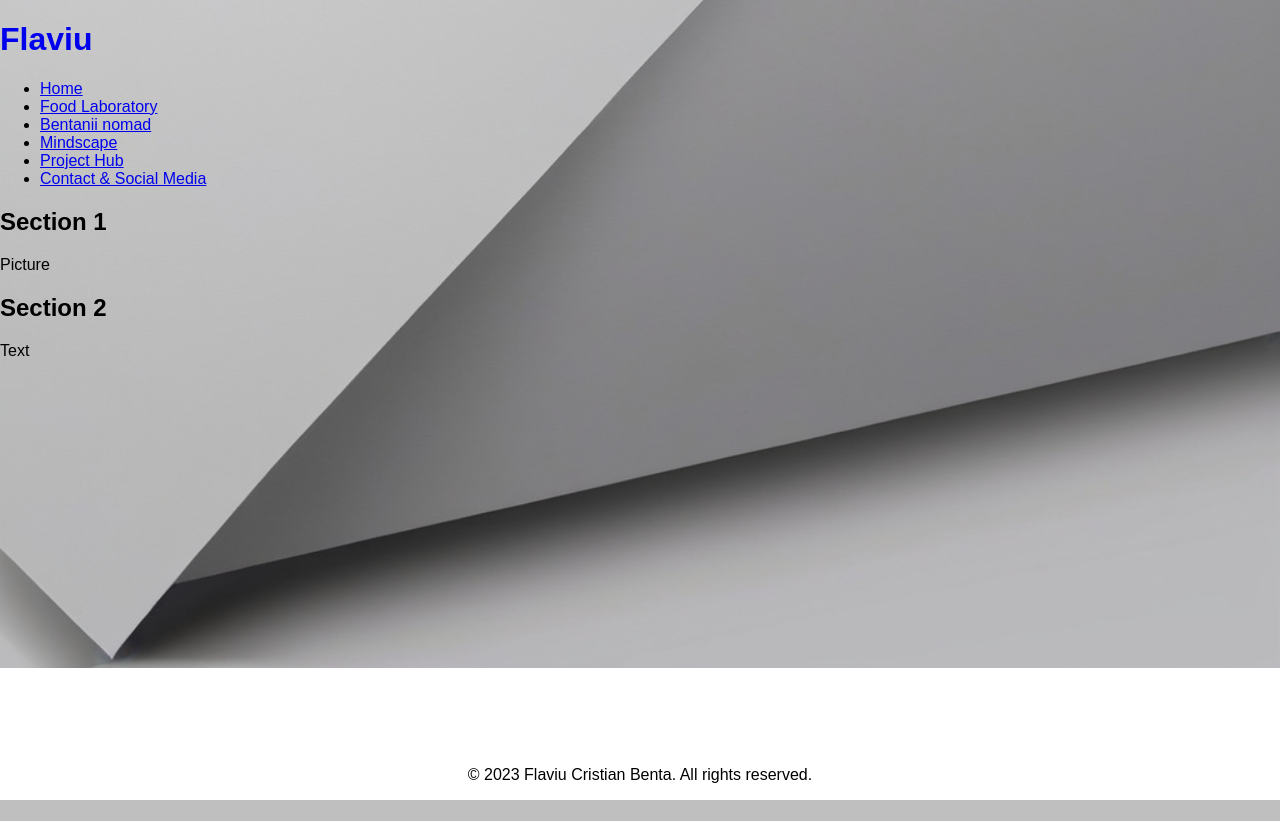
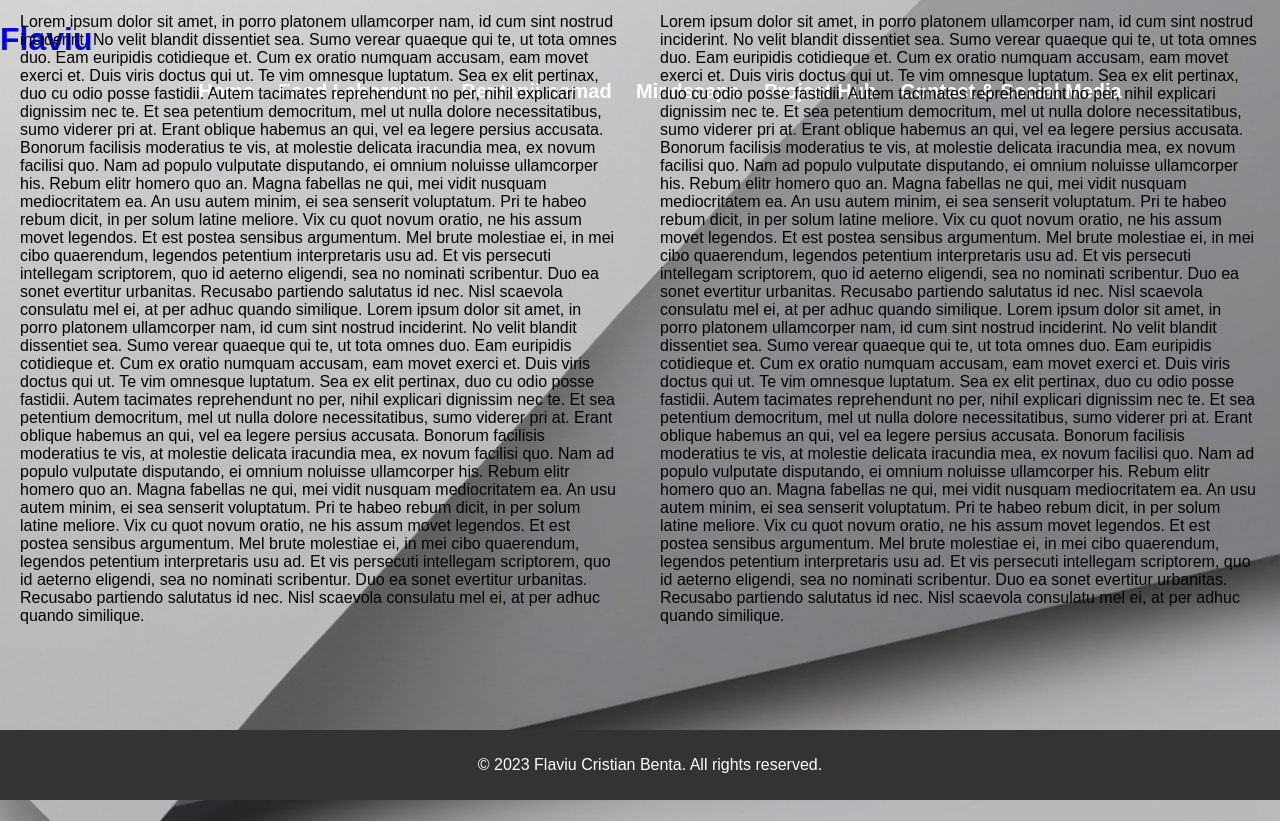
Before and after one commit to FlaviuCristian/flaviubenta.com, a PHP site: page / in a window 1280 px wide. Before the commit the page ends 800 px from the top, so only its background shows below. Run offline with PHP 8.4, Linux system fonts and the light colour scheme.

Commit message:
index update

```diff
--- a/index.html
+++ b/index.html
@@ -4,41 +4,74 @@
 <head>
     <meta charset="UTF-8">
     <meta name="viewport" content="width=device-width, initial-scale=1.0">
-    <title>Flaviu</title>
+    <title>Flaviu - Foodie, Food Laboratory Enthusiast, and Mindscape Explorer</title>
+    <meta name="description" content="Flaviu is a passionate foodie, gardening, food laboratory enthusiast, and mindscape explorer.
+    Learn more about his culinary adventures, innovative recipes, and introspective thoughts on life.">
     <link rel="stylesheet" href="style.css">
     <script src="script.js" defer></script>
+    <script type="application/ld+json">
+        {
+            "@context": "https://schema.org",
+            "@type": "Person",
+            "name": "Flaviu Cristian Benta",
+            "occupation": "Foodie, Food Laboratory Enthusiast, and Mindscape Explorer",
+            "website": "https://flaviubenta.com/"
+        }
+    </script>
 </head>
+
 
 <body>
 
     <header>
-        <h1><a href="index.html" class="link-without-underline">Flaviu</a></h1>
-        <nav class="mainmenu">
+        <h1><a href="index.html" class="header-link">Flaviu</a></h1>
+        <nav class="main-menu">
             <ul>
                 <li><a href="https://flaviubenta.com/">Home</a></li>
                 <li><a href="#">Food Laboratory</a></li>
-                <li><a href="https://instagram.com/bentaniinomad?igshid=MzMyNGUyNmU2YQ==" target="_blank">Bentanii nomad</a></li>
+                <li><a href="https://instagram.com/bentaniinomad?igshid=MzMyNGUyNmU2YQ==" target="_blank" rel="noopener noreferrer">Bentanii nomad</a></li>
                 <li><a href="#">Mindscape</a></li>
                 <li><a href="https://flaviucristian.github.io" target="_blank">Project Hub</a></li>
-                <li><a href="#">Contact & Social Media</a></li>
+                <li><a href="#">Contact &amp; Social Media</a></li>
 
             </ul>
         </nav>
     </header>
 
     <main>
-        <section>
+        <div class="section1">
             <h2>Section 1</h2>
-            <p>Picture</p>
-        </section>
-
-        <section>
+            <p>Lorem ipsum dolor sit amet, in porro platonem ullamcorper nam, id cum sint nostrud inciderint. No velit blandit dissentiet sea. Sumo verear quaeque qui te, ut tota omnes duo. Eam euripidis cotidieque et. Cum ex oratio numquam accusam, eam
+                movet exerci et. Duis viris doctus qui ut. Te vim omnesque luptatum. Sea ex elit pertinax, duo cu odio posse fastidii. Autem tacimates reprehendunt no per, nihil explicari dignissim nec te. Et sea petentium democritum, mel ut nulla dolore
+                necessitatibus, sumo viderer pri at. Erant oblique habemus an qui, vel ea legere persius accusata. Bonorum facilisis moderatius te vis, at molestie delicata iracundia mea, ex novum facilisi quo. Nam ad populo vulputate disputando, ei omnium
+                noluisse ullamcorper his. Rebum elitr homero quo an. Magna fabellas ne qui, mei vidit nusquam mediocritatem ea. An usu autem minim, ei sea senserit voluptatum. Pri te habeo rebum dicit, in per solum latine meliore. Vix cu quot novum oratio,
+                ne his assum movet legendos. Et est postea sensibus argumentum. Mel brute molestiae ei, in mei cibo quaerendum, legendos petentium interpretaris usu ad. Et vis persecuti intellegam scriptorem, quo id aeterno eligendi, sea no nominati scribentur.
+                Duo ea sonet evertitur urbanitas. Recusabo partiendo salutatus id nec. Nisl scaevola consulatu mel ei, at per adhuc quando similique. Lorem ipsum dolor sit amet, in porro platonem ullamcorper nam, id cum sint nostrud inciderint. No velit
+                blandit dissentiet sea. Sumo verear quaeque qui te, ut tota omnes duo. Eam euripidis cotidieque et. Cum ex oratio numquam accusam, eam movet exerci et. Duis viris doctus qui ut. Te vim omnesque luptatum. Sea ex elit pertinax, duo cu odio
+                posse fastidii. Autem tacimates reprehendunt no per, nihil explicari dignissim nec te. Et sea petentium democritum, mel ut nulla dolore necessitatibus, sumo viderer pri at. Erant oblique habemus an qui, vel ea legere persius accusata.
+                Bonorum facilisis moderatius te vis, at molestie delicata iracundia mea, ex novum facilisi quo. Nam ad populo vulputate disputando, ei omnium noluisse ullamcorper his. Rebum elitr homero quo an. Magna fabellas ne qui, mei vidit nusquam
+                mediocritatem ea. An usu autem minim, ei sea senserit voluptatum. Pri te habeo rebum dicit, in per solum latine meliore. Vix cu quot novum oratio, ne his assum movet legendos. Et est postea sensibus argumentum. Mel brute molestiae ei,
+                in mei cibo quaerendum, legendos petentium interpretaris usu ad. Et vis persecuti intellegam scriptorem, quo id aeterno eligendi, sea no nominati scribentur. Duo ea sonet evertitur urbanitas. Recusabo partiendo salutatus id nec. Nisl scaevola
+                consulatu mel ei, at per adhuc quando similique.</p>
+        </div>
+        <div class="section2">
             <h2>Section 2</h2>
-            <p>Text</p>
-        </section>
+            <p>Lorem ipsum dolor sit amet, in porro platonem ullamcorper nam, id cum sint nostrud inciderint. No velit blandit dissentiet sea. Sumo verear quaeque qui te, ut tota omnes duo. Eam euripidis cotidieque et. Cum ex oratio numquam accusam, eam
+                movet exerci et. Duis viris doctus qui ut. Te vim omnesque luptatum. Sea ex elit pertinax, duo cu odio posse fastidii. Autem tacimates reprehendunt no per, nihil explicari dignissim nec te. Et sea petentium democritum, mel ut nulla dolore
+                necessitatibus, sumo viderer pri at. Erant oblique habemus an qui, vel ea legere persius accusata. Bonorum facilisis moderatius te vis, at molestie delicata iracundia mea, ex novum facilisi quo. Nam ad populo vulputate disputando, ei omnium
+                noluisse ullamcorper his. Rebum elitr homero quo an. Magna fabellas ne qui, mei vidit nusquam mediocritatem ea. An usu autem minim, ei sea senserit voluptatum. Pri te habeo rebum dicit, in per solum latine meliore. Vix cu quot novum oratio,
+                ne his assum movet legendos. Et est postea sensibus argumentum. Mel brute molestiae ei, in mei cibo quaerendum, legendos petentium interpretaris usu ad. Et vis persecuti intellegam scriptorem, quo id aeterno eligendi, sea no nominati scribentur.
+                Duo ea sonet evertitur urbanitas. Recusabo partiendo salutatus id nec. Nisl scaevola consulatu mel ei, at per adhuc quando similique. Lorem ipsum dolor sit amet, in porro platonem ullamcorper nam, id cum sint nostrud inciderint. No velit
+                blandit dissentiet sea. Sumo verear quaeque qui te, ut tota omnes duo. Eam euripidis cotidieque et. Cum ex oratio numquam accusam, eam movet exerci et. Duis viris doctus qui ut. Te vim omnesque luptatum. Sea ex elit pertinax, duo cu odio
+                posse fastidii. Autem tacimates reprehendunt no per, nihil explicari dignissim nec te. Et sea petentium democritum, mel ut nulla dolore necessitatibus, sumo viderer pri at. Erant oblique habemus an qui, vel ea legere persius accusata.
+                Bonorum facilisis moderatius te vis, at molestie delicata iracundia mea, ex novum facilisi quo. Nam ad populo vulputate disputando, ei omnium noluisse ullamcorper his. Rebum elitr homero quo an. Magna fabellas ne qui, mei vidit nusquam
+                mediocritatem ea. An usu autem minim, ei sea senserit voluptatum. Pri te habeo rebum dicit, in per solum latine meliore. Vix cu quot novum oratio, ne his assum movet legendos. Et est postea sensibus argumentum. Mel brute molestiae ei,
+                in mei cibo quaerendum, legendos petentium interpretaris usu ad. Et vis persecuti intellegam scriptorem, quo id aeterno eligendi, sea no nominati scribentur. Duo ea sonet evertitur urbanitas. Recusabo partiendo salutatus id nec. Nisl scaevola
+                consulatu mel ei, at per adhuc quando similique.</p>
+        </div>
     </main>
 
-    <footer style="position: fixed; bottom: 0; width: 100%; text-align: center;">
+    <footer>
         <p>&copy; 2023 Flaviu Cristian Benta. All rights reserved.</p>
     </footer>
 
--- a/style.css
+++ b/style.css
@@ -5,8 +5,76 @@ body {
     background-position: center center;
     margin: 0;
     font-family: Arial, sans-serif;
+    position: relative;
+    min-height: 100vh;
 }
 
-.link-without-underline {
+footer {
+    position: fixed;
+    bottom: 0;
+    width: 100%;
+    text-align: center;
+    background-color: #333;
+    /* Example background color for the footer */
+    color: #fff;
+    /* Example text color for the footer */
+    padding: 10px;
+    /* Example padding for the footer */
+}
+
+.header-link {
     text-decoration: none;
 }
+
+.main-menu {
+    text-align: center;
+    margin: 0% auto 0 auto;
+    list-style: none;
+    padding: 0;
+}
+
+.main-menu {
+    list-style: none;
+    margin: 0;
+    padding: 0;
+    text-align: center;
+}
+
+.main-menu li {
+    display: inline-block;
+    margin-right: 20px;
+}
+
+.main-menu li:last-child {
+    margin-right: 0;
+}
+
+.main-menu a {
+    text-decoration: none;
+    color: #ffffff;
+    font-weight: bold;
+    font-size: 20px;
+}
+
+.main-menu a:hover {
+    color: #ffd700;
+    /* Change the color on hover */
+}
+
+.section1,
+.section2 {
+    width: 50%;
+    box-sizing: border-box;
+    padding: 20px;
+    /* optional padding for content inside sections */
+    position: absolute;
+    bottom: 20%;
+}
+
+.section1 {
+    left: 0;
+}
+
+.section2 {
+    right: 0;
+}
```
Lines whose indentation alone changed are shown as unchanged.
